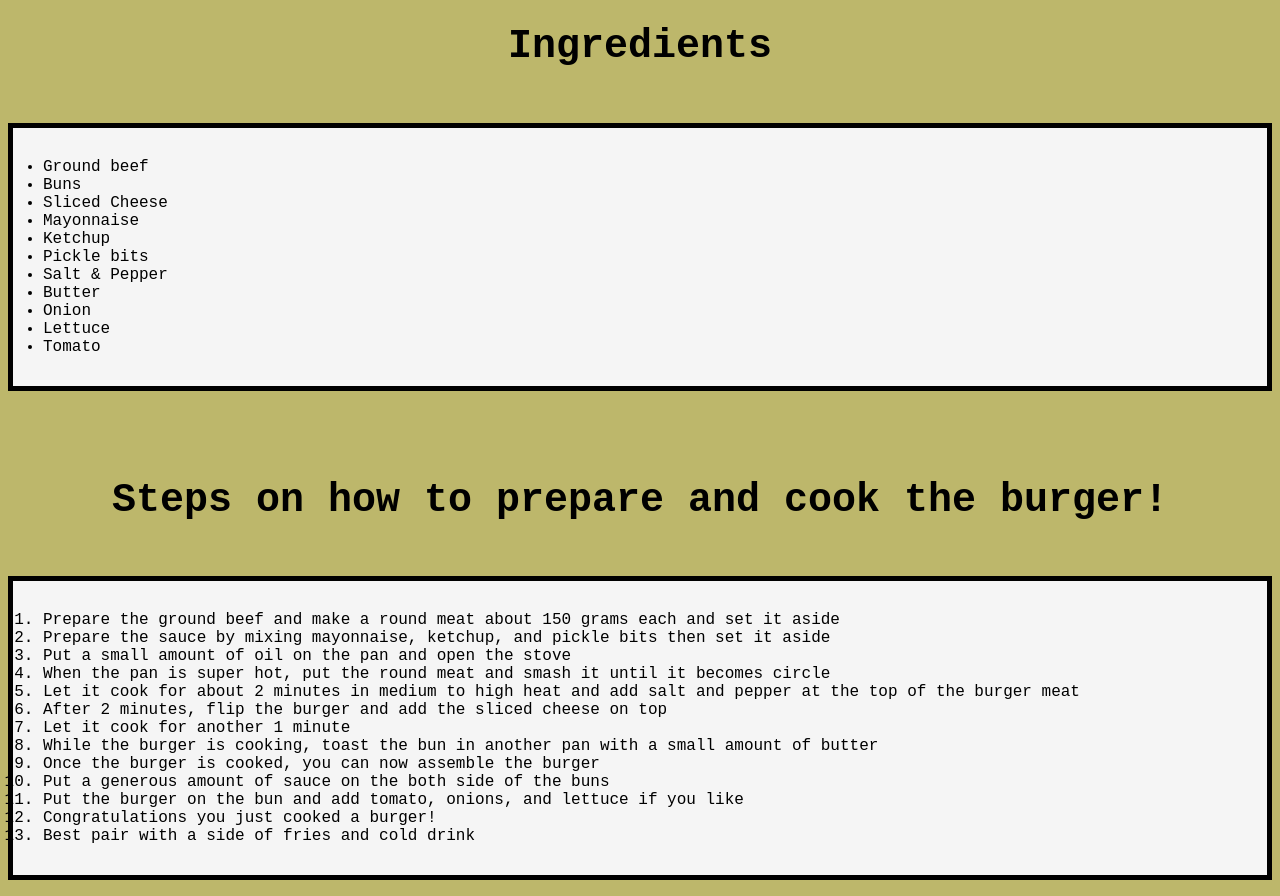
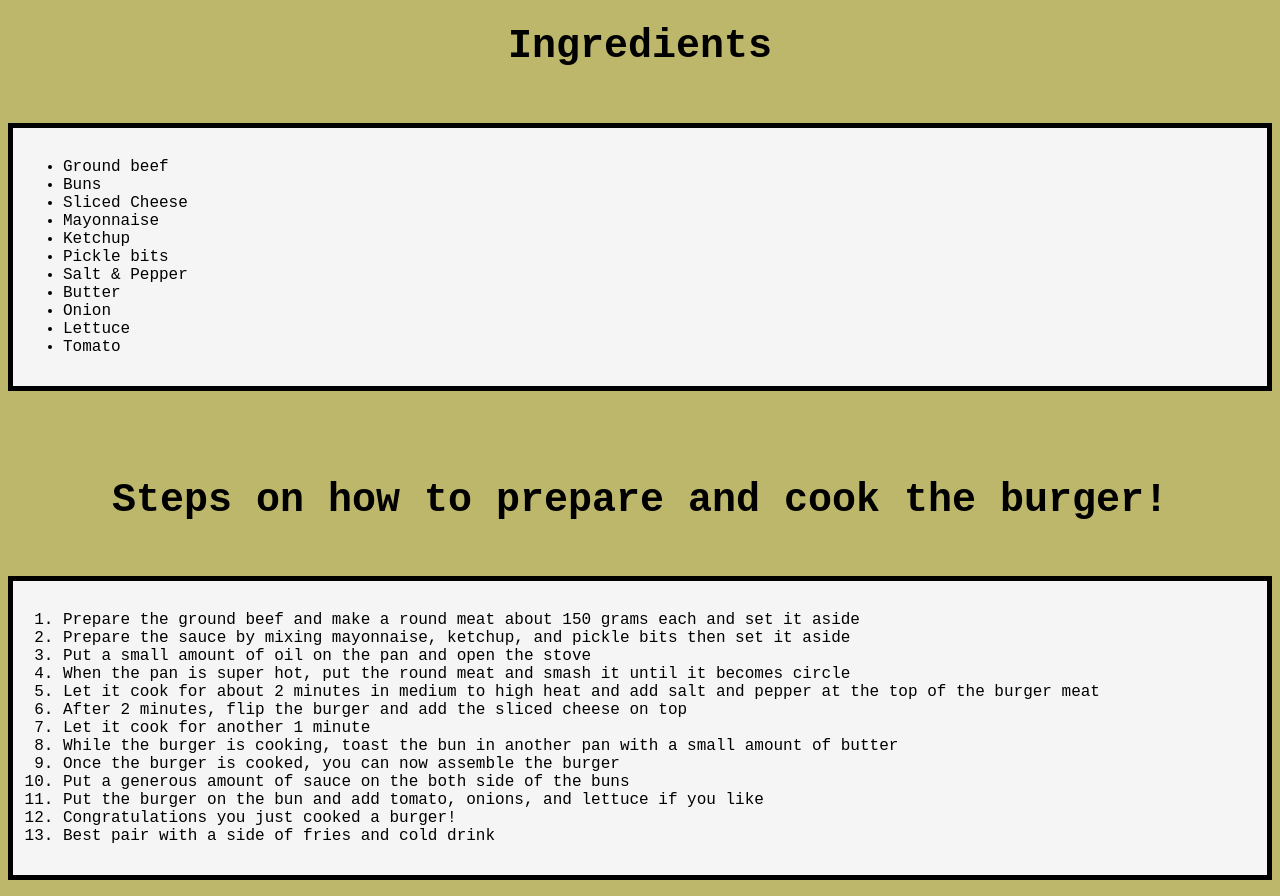
Before and after one commit to raymund-lance/learning-recipes, a plain HTML site: page recipes/burger.html in a window 1280 px wide. Shown: the part 680-1576 px from the top of the page. Drawn offline with Linux system fonts and the light colour scheme.

Commit message:
add padding left to the list

```diff
--- a/css/burger.css
+++ b/css/burger.css
@@ -19,6 +19,7 @@ font-size: 40px;
     border-style: solid;
     background-color: whitesmoke;
     padding: 30px;
+    padding-left: 50px;
 }
 
 .picture{
```
